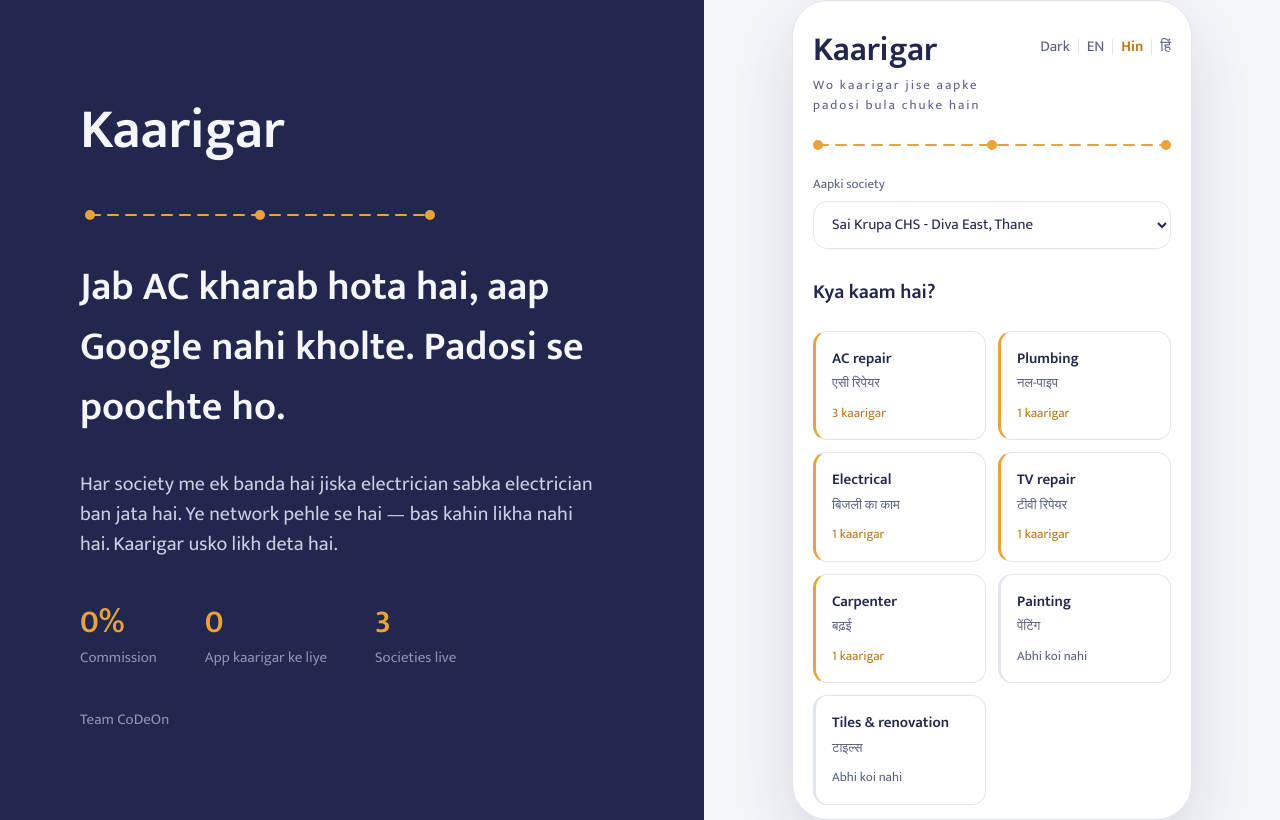
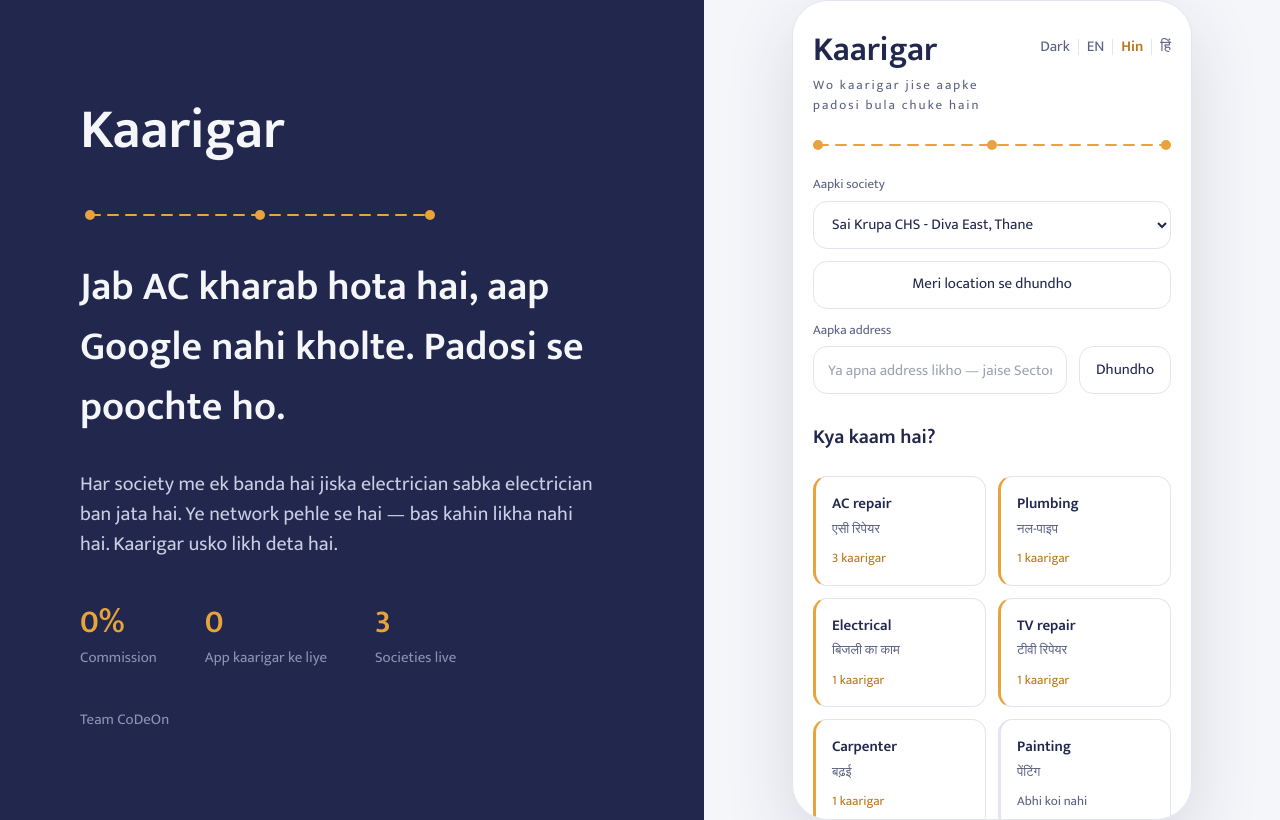
Before and after one commit to DipzSpell/Kaarigar, a React (Vite) app: page / in a window 1280 px wide. Built offline with nearby package versions, Linux system fonts and the light colour scheme.

Commit message:
Add location-based and typed-address society detection

```diff
--- a/src/components/Home.jsx
+++ b/src/components/Home.jsx
@@ -1,3 +1,4 @@
+import { useState } from 'react'
 import { categories, societies, workers } from '../data.js'
 import { strings } from '../strings.js'
 
@@ -6,6 +7,18 @@ const LANGS = [
   { id: 'hinglish', label: 'Hin' },
   { id: 'hindi', label: 'हिं' },
 ]
+
+// Straight-line (great-circle) distance in km between two coordinates.
+function haversineKm(lat1, lng1, lat2, lng2) {
+  const toRad = (deg) => (deg * Math.PI) / 180
+  const R = 6371
+  const dLat = toRad(lat2 - lat1)
+  const dLng = toRad(lng2 - lng1)
+  const a =
+    Math.sin(dLat / 2) ** 2 +
+    Math.cos(toRad(lat1)) * Math.cos(toRad(lat2)) * Math.sin(dLng / 2) ** 2
+  return 2 * R * Math.asin(Math.sqrt(a))
+}
 
 function ChainDivider() {
   return (
@@ -48,6 +61,84 @@ export default function Home({
   onThemeToggle,
 }) {
   const t = strings[lang]
+  const [locating, setLocating] = useState(false)
+  const [locateResult, setLocateResult] = useState(null)
+  const [address, setAddress] = useState('')
+  const [addressResult, setAddressResult] = useState(null)
+
+  function handleSocietyChange(nextId) {
+    setLocateResult(null)
+    setAddressResult(null)
+    onSocietyChange(nextId)
+  }
+
+  function handleAddressChange(value) {
+    setAddress(value)
+    setAddressResult(null)
+  }
+
+  function handleAddressSubmit() {
+    const query = address.trim().toLowerCase()
+    if (!query) return
+
+    const match = societies.find(
+      (society) =>
+        society.name.toLowerCase().includes(query) ||
+        society.area.toLowerCase().includes(query),
+    )
+
+    if (match) {
+      onSocietyChange(match.id)
+      setLocateResult(null)
+      setAddressResult({ name: match.name })
+      return
+    }
+
+    setAddressResult({ address: address.trim() })
+  }
+
+  function handleLocate() {
+    setLocateResult(null)
+
+    if (typeof navigator === 'undefined' || !navigator.geolocation) {
+      setLocateResult({ error: true })
+      return
+    }
+
+    setLocating(true)
+
+    navigator.geolocation.getCurrentPosition(
+      (position) => {
+        const { latitude, longitude } = position.coords
+
+        const nearest = societies.reduce((best, society) => {
+          const distance =
+            haversineKm(latitude, longitude, society.lat, society.lng) || 0
+          if (!best || distance < best.distance) {
+            return { society, distance }
+          }
+          return best
+        }, null)
+
+        setLocating(false)
+
+        if (!nearest) {
+          setLocateResult({ error: true })
+          return
+        }
+
+        onSocietyChange(nearest.society.id)
+        setLocateResult({
+          name: nearest.society.name,
+          distance: nearest.distance,
+        })
+      },
+      () => {
+        setLocating(false)
+        setLocateResult({ error: true })
+      },
+    )
+  }
 
   return (
     <div className="mx-auto max-w-[480px] px-5 pt-6">
@@ -97,7 +188,7 @@ export default function Home({
       <select
         id="society"
         value={societyId}
-        onChange={(event) => onSocietyChange(event.target.value)}
+        onChange={(event) => handleSocietyChange(event.target.value)}
         className="h-12 w-full rounded-card border border-line bg-card px-3.5 text-[15px] text-ink active:bg-paper"
       >
         {societies.map((society) => (
@@ -106,6 +197,68 @@ export default function Home({
           </option>
         ))}
       </select>
+
+      <button
+        type="button"
+        onClick={handleLocate}
+        className="mt-3 h-12 w-full rounded-card border border-line bg-card text-[15px] text-ink active:bg-paper"
+      >
+        {locating ? 'Dhundh rahe hain...' : 'Meri location se dhundho'}
+      </button>
+
+      {locateResult && (
+        <p
+          className={`mt-2 text-[13px] ${
+            locateResult.error ? 'text-inksoft' : 'text-amberdeep'
+          }`}
+        >
+          {locateResult.error
+            ? 'Location nahi mili — list se chun lo'
+            : `${locateResult.name} — ${locateResult.distance.toFixed(1)} km door`}
+        </p>
+      )}
+
+      <label
+        htmlFor="address"
+        className="mb-1.5 mt-3 block text-[13px] text-inksoft"
+      >
+        Aapka address
+      </label>
+      <div className="flex gap-3">
+        <input
+          id="address"
+          type="text"
+          value={address}
+          onChange={(event) => handleAddressChange(event.target.value)}
+          onKeyDown={(event) => {
+            if (event.key === 'Enter') handleAddressSubmit()
+          }}
+          placeholder="Ya apna address likho — jaise Sector 4, Kopar Khairane"
+          className="h-12 w-full rounded-card border border-line bg-card px-[14px] text-[15px] text-ink active:bg-paper"
+        />
+        <button
+          type="button"
+          onClick={handleAddressSubmit}
+          className="h-12 shrink-0 rounded-card border border-line bg-card px-4 text-[15px] text-ink active:bg-paper"
+        >
+          Dhundho
+        </button>
+      </div>
+
+      {addressResult && (
+        <div className="mt-2 text-[13px]">
+          {addressResult.name ? (
+            <p className="text-amberdeep">{addressResult.name} mila</p>
+          ) : (
+            <>
+              <p className="text-inksoft">
+                Ye area abhi list me nahi hai — aap pehle ho sakte ho.
+              </p>
+              <p className="text-[15px] text-ink">{addressResult.address}</p>
+            </>
+          )}
+        </div>
+      )}
 
       <h2 className="mb-6 mt-7 text-[20px] font-semibold text-ink">
         {t.whatWork}
--- a/src/data.js
+++ b/src/data.js
@@ -9,9 +9,9 @@ export const categories = [
 ];
 
 export const societies = [
-  { id: 's1', name: 'Sai Krupa CHS',          area: 'Diva East, Thane', type: 'society' },
-  { id: 's2', name: 'Shree Ganesh Apartment', area: 'Kopar Khairane',   type: 'society' },
-  { id: 's3', name: 'Ambe Nagar',             area: 'Diva Gaon',        type: 'village' },
+  { id: 's1', name: 'Sai Krupa CHS',          area: 'Diva East, Thane', type: 'society', lat: 19.1842, lng: 73.0381 },
+  { id: 's2', name: 'Shree Ganesh Apartment', area: 'Kopar Khairane',   type: 'society', lat: 19.1030, lng: 73.0097 },
+  { id: 's3', name: 'Ambe Nagar',             area: 'Diva Gaon',        type: 'village', lat: 19.1955, lng: 73.0512 },
 ];
 
 export const workers = [
```
